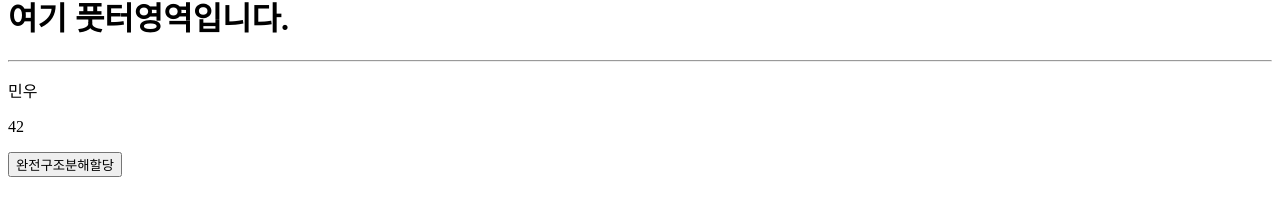
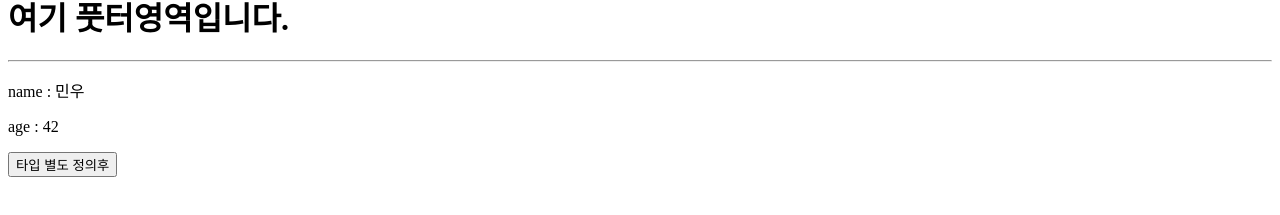
Before and after one commit to htpapa9645/React-begin, a React (Vite) app in the folder part3/vite-react_02/: page / in a window 1280 px wide. Shown: the part 231-446 px from the top of the page. Built offline with nearby package versions, Linux system fonts and the light colour scheme.

Commit message:
props 타입정의

```diff
--- a/part3/vite-react_02/src/components/User.tsx
+++ b/part3/vite-react_02/src/components/User.tsx
@@ -63,17 +63,75 @@
 
 
 // 부모컴포넌트로 내려받은 props안의 userObj까지 구조 분해 할당
+// export default function User(
+//                                 { userObj : { name, age }, clickHandler } : {
+//                                     userObj: { name: string, age: number },
+//                                     clickHandler: () => void
+//                                 }
+// ){
+//     return(
+//         <>
+//             <p>{ name }</p>
+//             <p>{ age }</p>
+//             <button onClick={ clickHandler }>완전구조분해할당</button>
+//         </>
+//     );
+// }
+
+// 함수 내부에서의 구조 분해 할당..
+// export default function User(
+//                                 props: {
+//                                     userObj: { name:string, age: number },
+//                                     clickHandler: () => void,
+//                                 }
+// ){
+//     const {
+//             userObj: { name, age },
+//             clickHandler
+//     } = props;
+
+//     return (
+//         <>
+//             <p>name : { name }</p>
+//             <p>age : { age }</p>
+//             <button onClick={ clickHandler }>함수내부에서 구조분해 할당 1</button>
+//         </>
+//     );
+// }
+
+// interface 타입정의
+// interface UserProps {
+//     userObj: { name: string, age: number },
+//     clickHandler: () => void
+// }
+
+// export default function User(props: UserProps){
+//     const {
+//         userObj: { name, age },
+//         clickHandler,
+//     } = props;
+//     return(
+//         <>
+//             <p>name: { name }</p>
+//             <p>age: { age }</p>
+//             <button onClick={ clickHandler }>interface타입정의</button>
+//         </>
+//     );
+// }
+
+// src/props.d.ts 파일에 UserProps를 별도 정의한 후 사용
 export default function User(
-                                { userObj : { name, age }, clickHandler } : {
-                                    userObj: { name: string, age: number },
-                                    clickHandler: () => void
-                                }
+                                props: UserProps
 ){
-    return(
+    const {
+        userObj: { name, age },
+        clickHandler
+    } = props;
+    return (
         <>
-            <p>{ name }</p>
-            <p>{ age }</p>
-            <button onClick={ clickHandler }>완전구조분해할당</button>
+            <p>name : { name }</p>
+            <p>age : { age }</p>
+            <button onClick={ clickHandler }>타입 별도 정의후</button>
         </>
     );
 }
--- /dev/null
+++ b/part3/vite-react_02/src/types/props.d.ts
@@ -0,0 +1,4 @@
+interface UserProps {
+    userObj: { name: string, age: number },
+    clickHandler: () => void
+}
```
Also changed, not shown: 1 other file (tests, documents, lock files or other folders).
